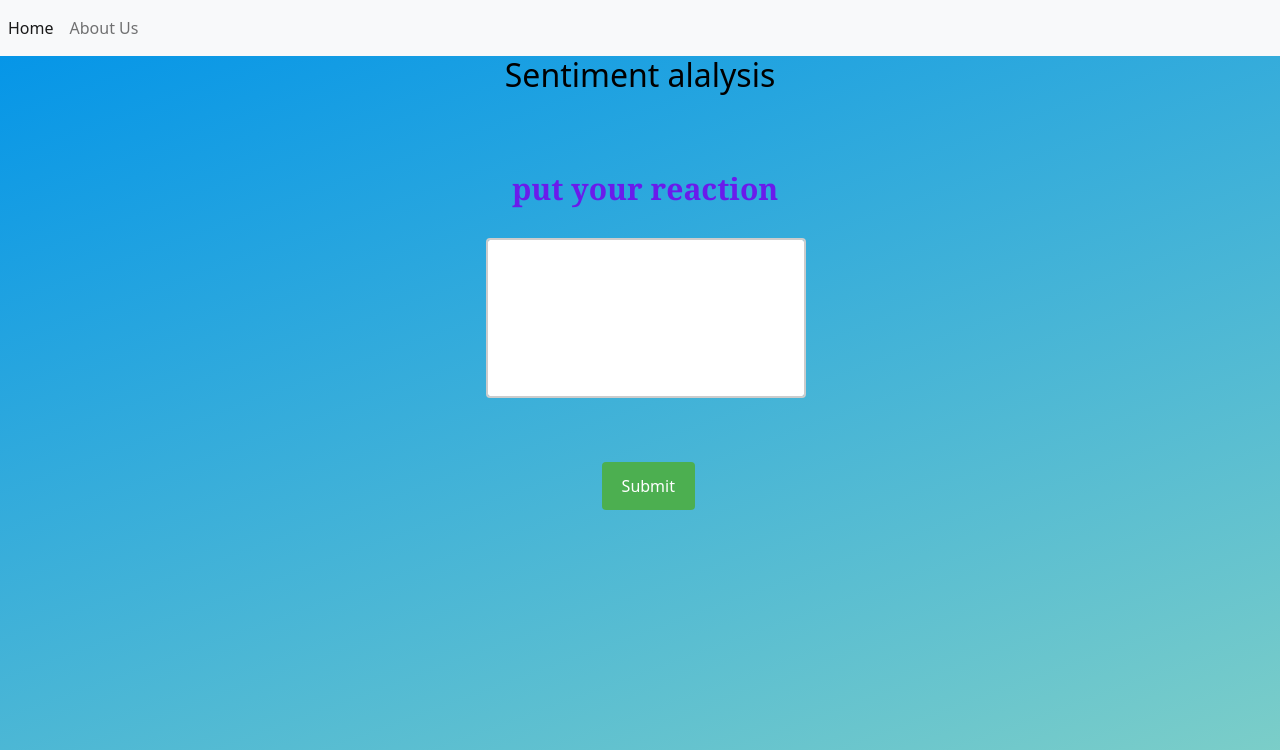
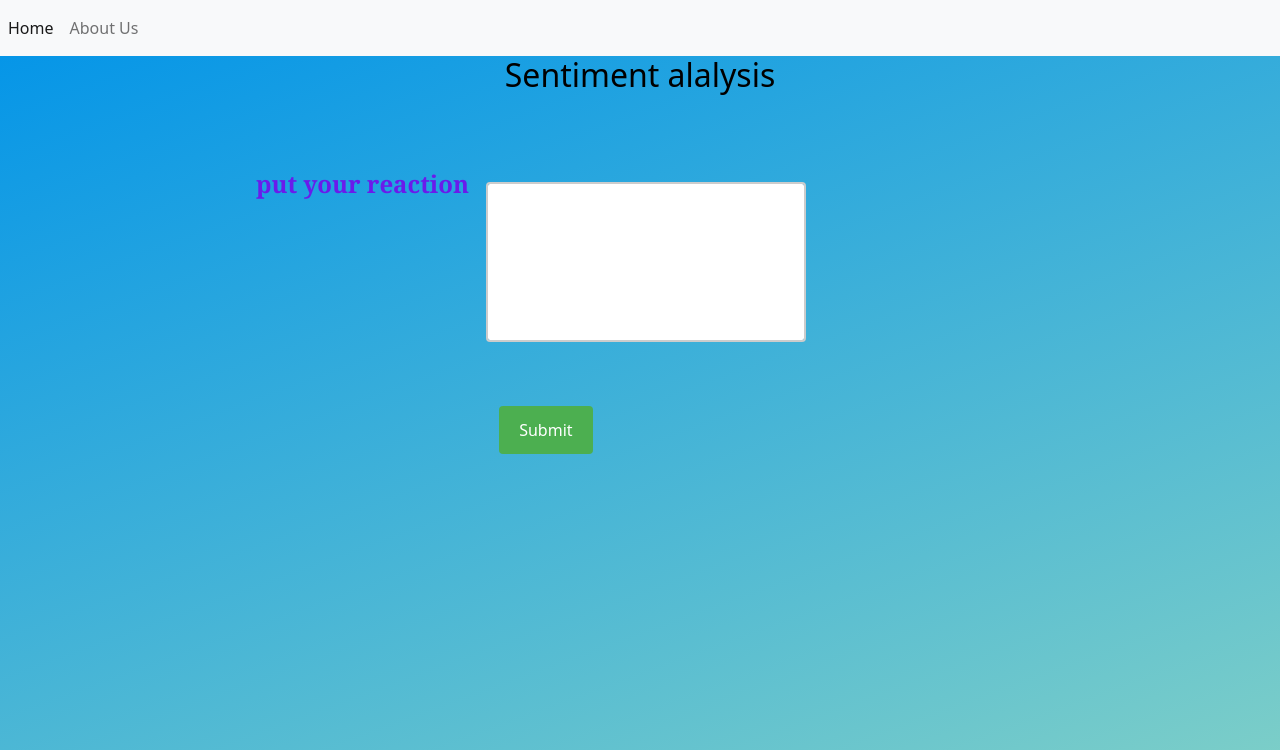
Before and after one commit to abhi12121998/sentiment_analysis, a Flask app: page / in a window 1280 px wide. Shown: the top 750 px of the page. Run offline with Flask 2, Linux system fonts and the light colour scheme.

Commit message:
Update style.css

```diff
--- a/static/style.css
+++ b/static/style.css
@@ -7,16 +7,17 @@ body {
 
   label {
         color: #6a1beb;
+        font-size: x-large;
         margin-top:5%;
-        margin-bottom:4%;
+
+        margin-left: 20%;
         font-family: Georgia, "Times New Roman", Times, serif;
-        font-size: 30px;
-        height: 20px;
-        margin-left: 40%;
-        text-align: left;
+        height: 10%;
+        text-align: center;
         font-weight: bold;
     }
     input[type=text], select {
+      margin-top:-5%;
         width: 100%;
         height: 20%;
         margin-left: 38%;
@@ -28,7 +29,7 @@ body {
       }
       input[type=submit] {
           margin-top: 5%;
-          margin-left: 47%;
+          margin-left: 39%;
         background-color: #4CAF50;
         color: white;
         padding: 12px 20px;
```
